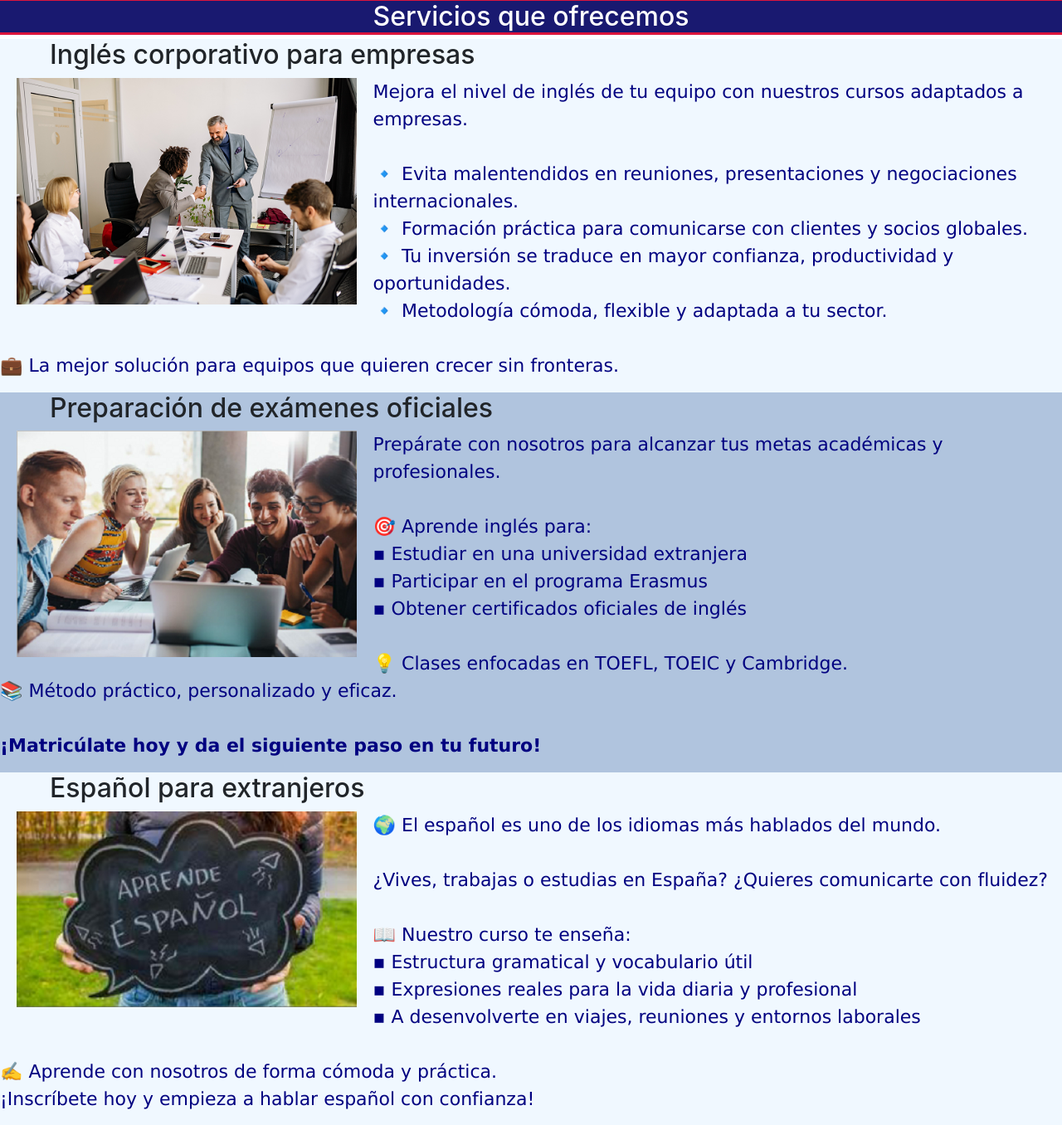
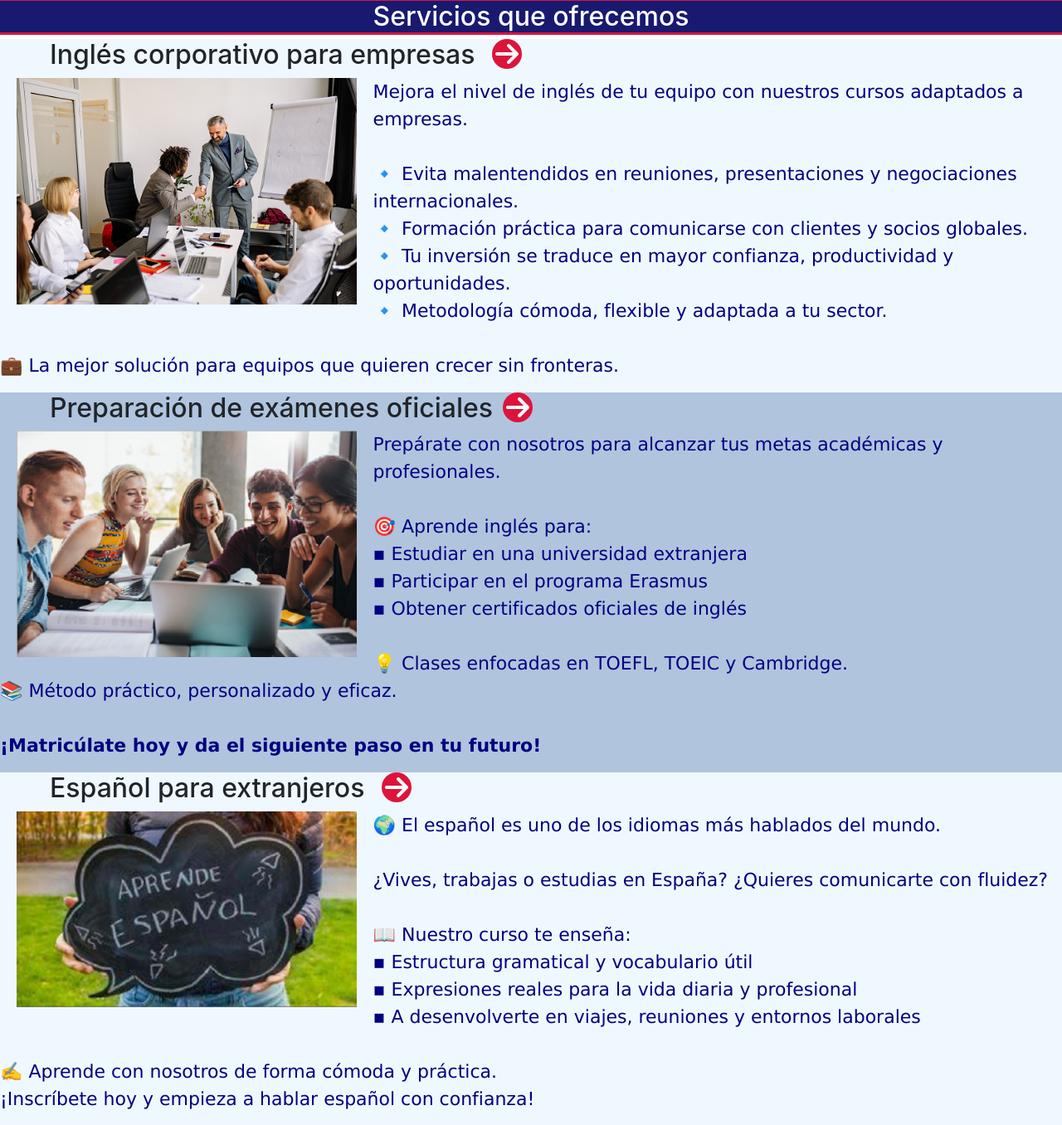
Before and after one commit to jrhendrix-dev/Business-First-English-Center-PHP, a PHP site: page /home in a window 1280 px wide. Shown: the part 535-1891 px from the top of the page at 83% size. Run offline with PHP 8.4, Linux system fonts and the light colour scheme.

Commit message:
Add: icons to home.php

```diff
--- a/views/home.php
+++ b/views/home.php
@@ -33,7 +33,7 @@ include_once __DIR__ . '/../views/header.php';
 
     <div class="Row-Even">
         <a id="Sección-Inglés-Corporativo" class="anchor"></a>
-        <h2>Inglés corporativo para empresas</h2>
+        <h2>Inglés corporativo para empresas <i class="fas fa-arrow-right link-icon icon-button"></i></h2>
         <img src="assets/pics/presentation.png" alt="office presentation" class="row-pic" />
         <p class="row-text" id="row-text">
             Mejora el nivel de inglés de tu equipo con nuestros cursos adaptados a empresas.<br><br>
@@ -47,7 +47,7 @@ include_once __DIR__ . '/../views/header.php';
     </div>
     <div class="Row-Uneven">
         <a  id="Sección-Exámenes-Oficiales" class="anchor"></a>
-        <h2>Preparación de exámenes oficiales</h2>
+        <h2>Preparación de exámenes oficiales<i class="fas fa-arrow-right link-icon icon-button"></i></h2>
         <img src="assets/pics/estudiantes1.png" alt="estudiantes universitarios" class="row-pic" />
         <p class="row-text">
             Prepárate con nosotros para alcanzar tus metas académicas y profesionales.<br><br>
@@ -63,7 +63,7 @@ include_once __DIR__ . '/../views/header.php';
     </div>
     <div class="Row-Even">
         <a id="Sección-Español-Extranjeros" class="anchor"></a>
-        <h2>Español para extranjeros</h2>
+        <h2>Español para extranjeros <i class="fas fa-arrow-right link-icon icon-button"></i></h2>
         <img src="assets/pics/espanol.png" alt="aprende español" class="row-pic" />
         <p class="row-text">
             🌍 El español es uno de los idiomas más hablados del mundo.<br><br>
```
